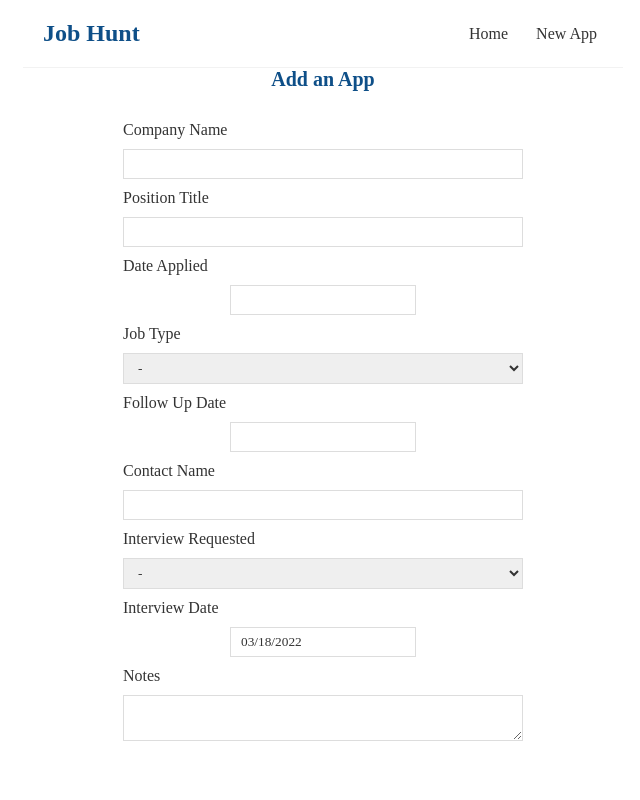
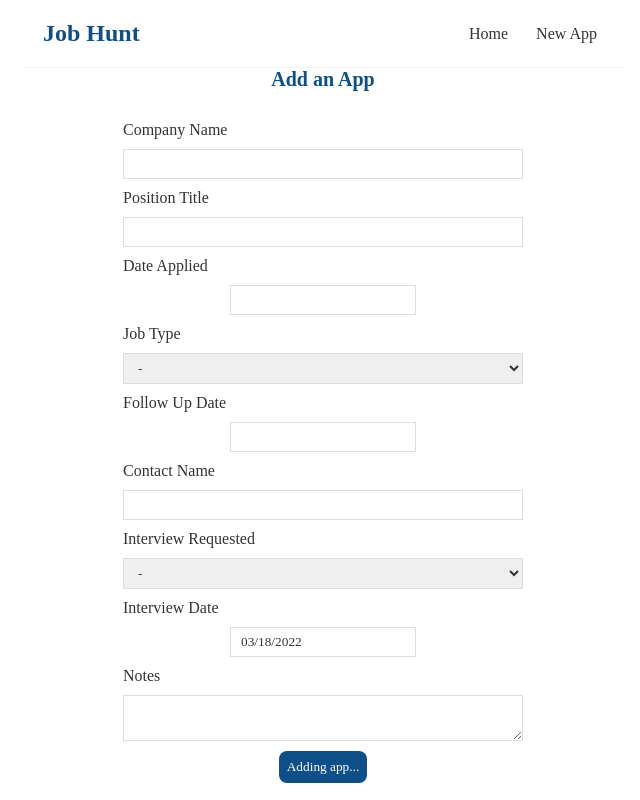
Before and after one commit to jonteal/job-search-tracker, a React (Create React App) app in the folder job-search-tracker/: page /create in a window 1280 px wide. Shown: the whole page, without its empty margins (317-957 px from the left). Built offline with nearby package versions, Linux system fonts and the light colour scheme; the HTML template or start-up script is replaced by a standard one.

Commit message:
Added Add app button with conditional logic for what button should display

```diff
--- a/job-search-tracker/src/Create.js
+++ b/job-search-tracker/src/Create.js
@@ -14,6 +14,7 @@ const Create = () => {
     const [interviewRequested, setInterviewRequested] = useState('-');
     const [interviewDate, setInterviewDate] = useState(new Date());
     const [notes, setNotes] = useState('');
+    const [pending, isPending] = useState(false);
 
     return(
         <div className="create">
@@ -93,6 +94,11 @@ const Create = () => {
                 >
                 </textarea>
 
+                {/* Add App Button */}
+                { !isPending && <button>Add App</button> }
+                { isPending && <button disabled>Adding app...</button> }
+
+
             </form>
         </div>
     )
```
